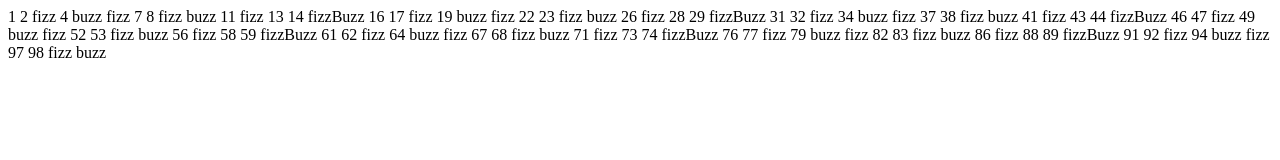
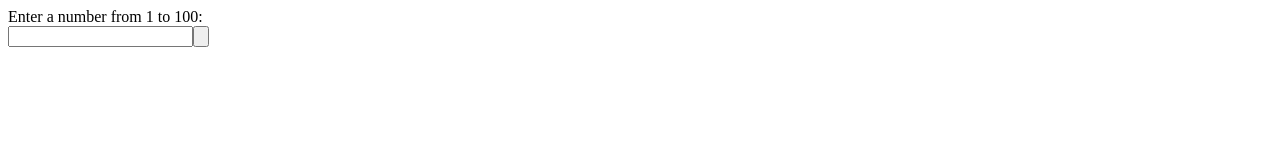
Before and after one commit to cmcorrales/fizzbuzz, a plain HTML site: page index.html in a window 1280 px wide. Drawn offline with Linux system fonts and the light colour scheme.

Commit message:
add form for user to input number and evaluate number with fizzBuzz function

```diff
--- a/index.html
+++ b/index.html
@@ -1,7 +1,8 @@
 <!DOCTYPE html>
-<body onload="fizzBuzz()" style="display:block">
+<body>
   <head>
   </head>
+    <form name="numForm" action="" method="get">Enter a number from 1 to 100: <br><input type="text" name="inputbox" value=""><input type="button" name="button" value:"Go!" onClick="fizzBuzz(this.form)"></form>
 </body>
 </html>
 <script type="text/javascript" src= "script.js"></script>
--- a/script.js
+++ b/script.js
@@ -1,16 +1,16 @@
-function fizzBuzz(){
-  for (var i = 1; i <= 100; i++) {
-    if (i % 3 == 0 && i % 5 == 0) {
-      document.write("fizzBuzz" + "\r");
+/* Evaluate number from form and alert number, fizz, buzz or fizzBuzz accordingly */
+function fizzBuzz(form) {
+  var number = form.inputbox.value;
+    if (number % 3 == 0 && number % 5 == 0) {
+      alert("fizzBuzz" + "\r");
     }
-    else if (i % 3 == 0) {
-      document.write("fizz" + "\r");
+    else if (number % 3 == 0) {
+      alert("fizz" + "\r");
     }
-    else if (i % 5 == 0) {
-      document.write("buzz" + "\r");
+    else if (number % 5 == 0) {
+      alert("buzz" + "\r");
     }
     else {
-      document.write(i + "\r");
+      alert(number + "\r");
     }
-  }
-};
+  };
```
